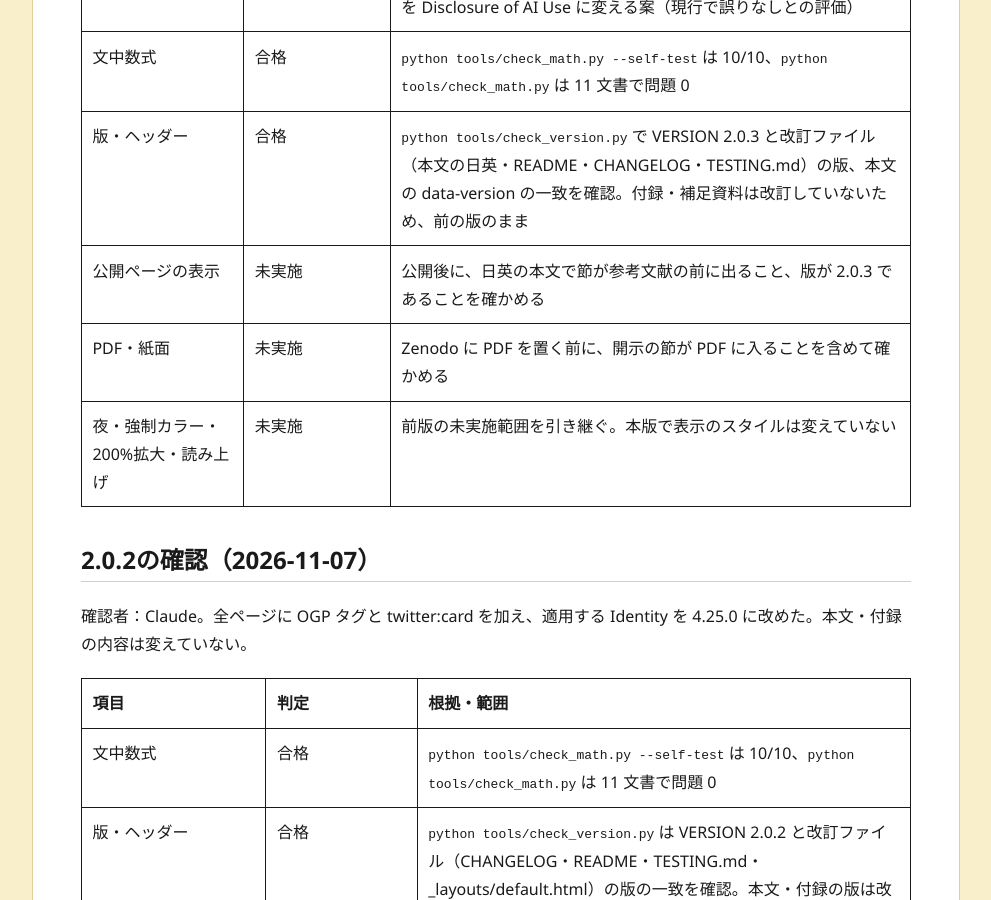
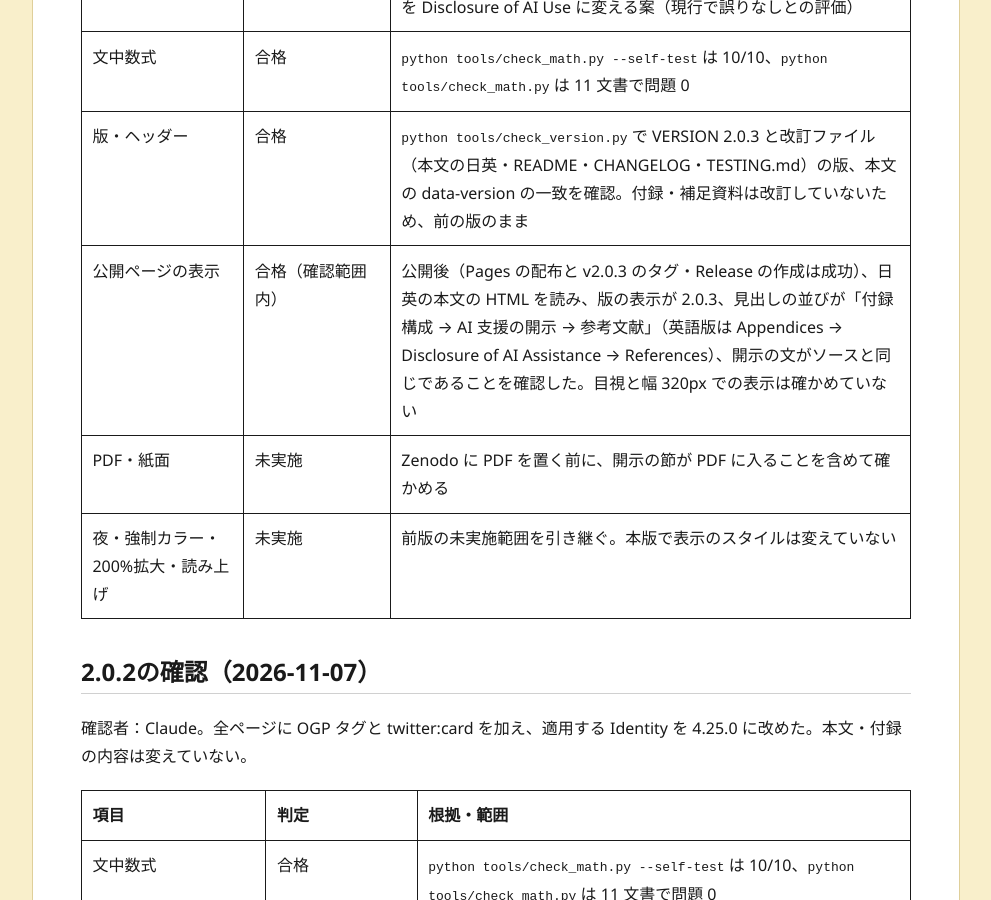
Before and after one commit to 5garashi/zeroPhase, a Jekyll site: the page built from TESTING.md, in a window 1280 px wide and 900 px high, scrolled down 1756 px. Shown: the whole window, without its empty margins (144-1135 px from the left). Built offline with Jekyll 4.4.1, drawn with Linux system fonts in a browser that asks for light colours; our own code applies the rules of GitHub Pages for plain Markdown files.

Commit message:
2.0.3 の公開表示の確認結果を記録する
Co-Authored-By: Claude Opus 5.5 <noreply@anthropic.com>

```diff
--- a/TESTING.md
+++ b/TESTING.md
@@ -37,7 +37,7 @@
 | 英訳の見直し（別AI） | 合格（指摘に対応） | 共通ルールの道具で Copilot に依頼した（2026-11-08）。採用：「別の AI」を訳した AI とは別と分かるように（an AI other than the one that translated it）、「確認作業」を check the work から carry out checks に、「内容の判断と責任」を made the judgments on the content and is responsible for it に、主語を Generative AI tools に。採用しなかったもの：solely の付け足し（原文にない）、見出しを Disclosure of AI Use に変える案（現行で誤りなしとの評価） |
 | 文中数式 | 合格 | `python tools/check_math.py --self-test` は 10/10、`python tools/check_math.py` は 11 文書で問題 0 |
 | 版・ヘッダー | 合格 | `python tools/check_version.py` で VERSION 2.0.3 と改訂ファイル（本文の日英・README・CHANGELOG・TESTING.md）の版、本文の data-version の一致を確認。付録・補足資料は改訂していないため、前の版のまま |
-| 公開ページの表示 | 未実施 | 公開後に、日英の本文で節が参考文献の前に出ること、版が 2.0.3 であることを確かめる |
+| 公開ページの表示 | 合格（確認範囲内） | 公開後（Pages の配布と v2.0.3 のタグ・Release の作成は成功）、日英の本文の HTML を読み、版の表示が 2.0.3、見出しの並びが「付録構成 → AI 支援の開示 → 参考文献」（英語版は Appendices → Disclosure of AI Assistance → References）、開示の文がソースと同じであることを確認した。目視と幅 320px での表示は確かめていない |
 | PDF・紙面 | 未実施 | Zenodo に PDF を置く前に、開示の節が PDF に入ることを含めて確かめる |
 | 夜・強制カラー・200%拡大・読み上げ | 未実施 | 前版の未実施範囲を引き継ぐ。本版で表示のスタイルは変えていない |
 
```
